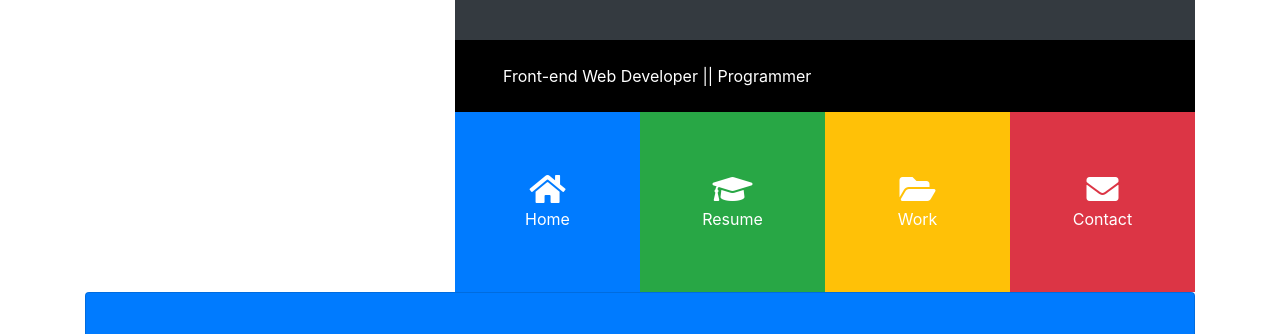
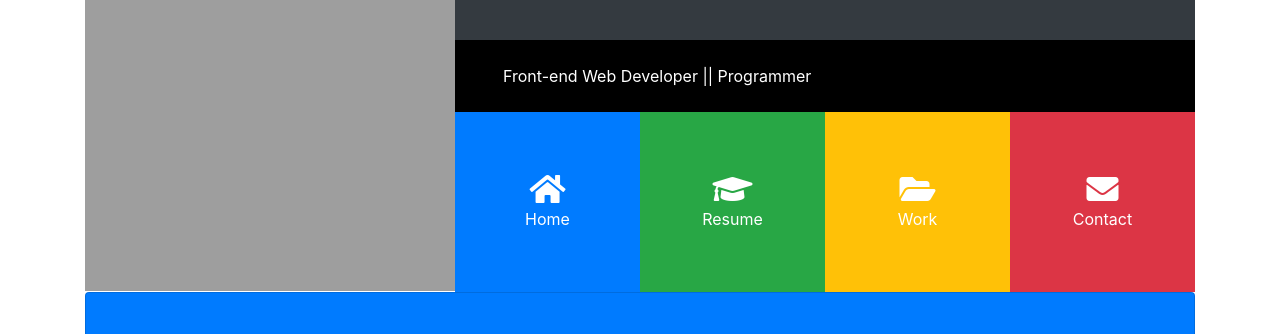
Before and after one commit to jahnavi1011/Portfolio, a plain HTML site: page index.html in a window 1280 px wide. Shown: the part 179-513 px from the top of the page. Drawn offline with nearby package versions, Linux system fonts and the light colour scheme; some packages are replaced by stand-ins of ours; the site is published under a folder, as on GitHub Pages, so addresses that start at the root find nothing; a script that the page names is missing.

Commit message:
Update index.html

```diff
--- a/index.html
+++ b/index.html
@@ -34,7 +34,7 @@
     <header id="main-header">
       <div class="row no-gutters">
         <div class="col-lg-4 col-md-5">
-          <img id="myimage" class="img-fluid" src="/img/Jahnavi.png" alt="image">
+          <img id="myimage" class="img-fluid" src="img/Jahnavi.png" alt="image">
         </div>
         <div class="col-lg-8 col-md-7">
           <div class="p-5 bg-dark text-white">
```
